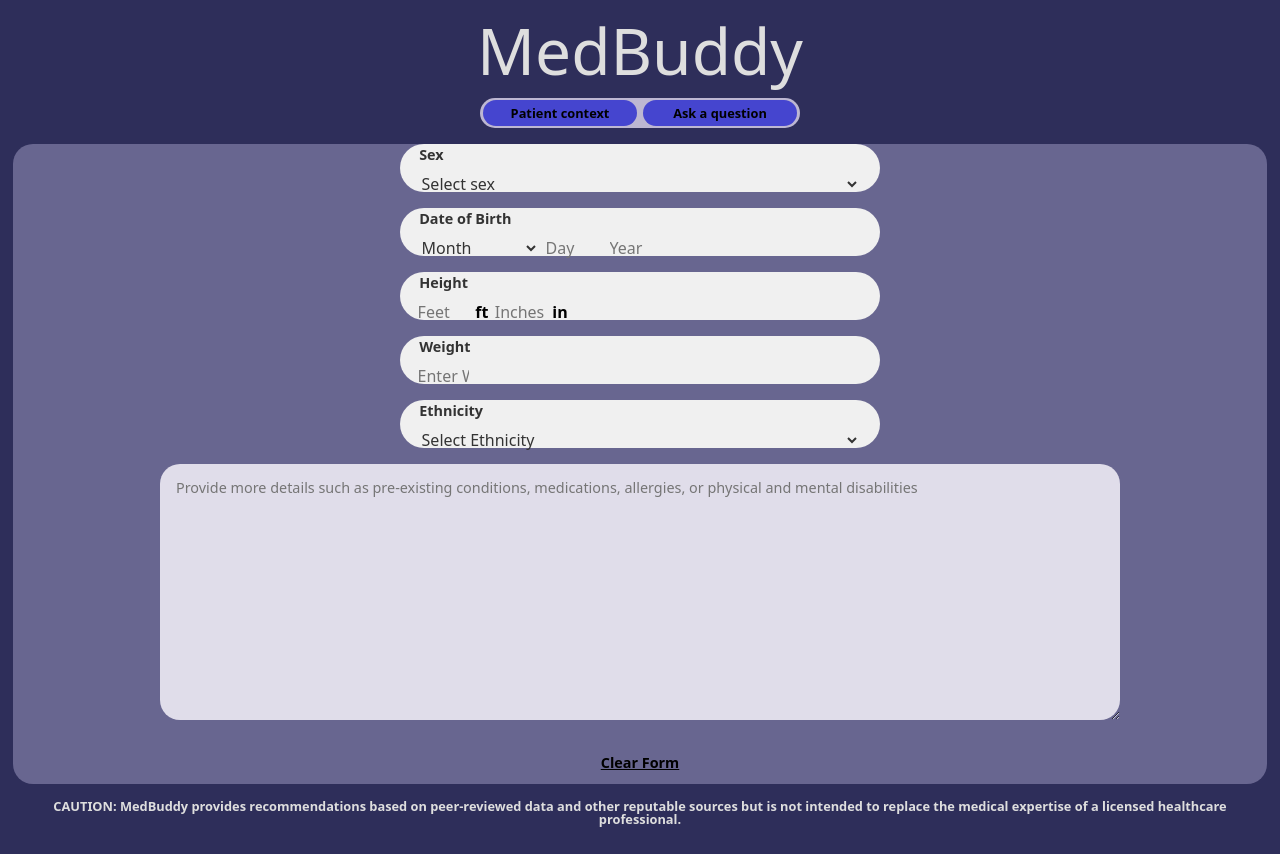
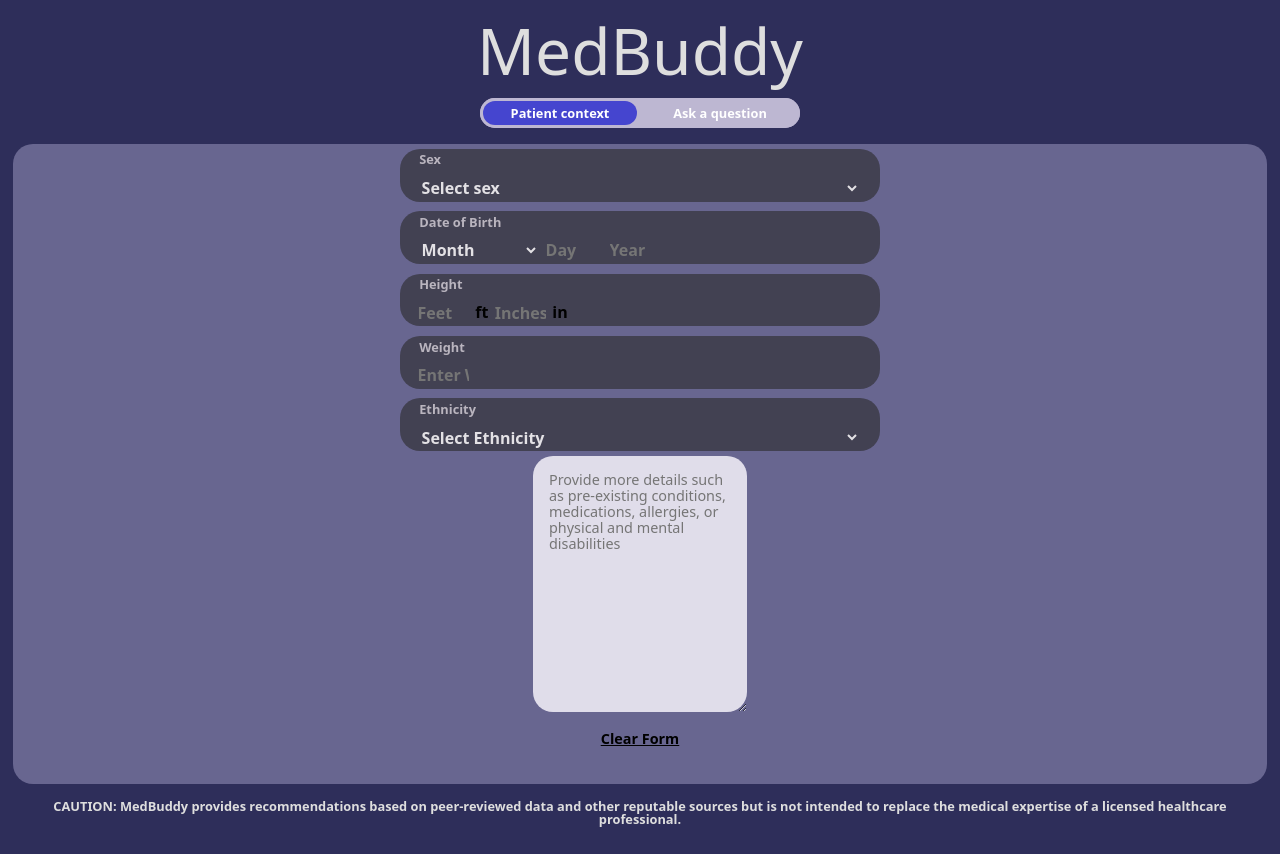
Before and after one commit to wang-morris/med-buddy, a React (Vite) app in the folder client/: page / in a window 1280 px wide. Built offline with nearby package versions, Linux system fonts and the light colour scheme; no server answers.

Commit message:
toggle bar component

```diff
--- a/client/src/App.css
+++ b/client/src/App.css
@@ -27,17 +27,28 @@
   font-weight: 600;
   width: 12rem;
   height: 1.5rem;
-  background-color: #4545cf;
   border-radius: 20px;
   padding: 0.2rem;
   margin: 0.2rem;
   padding-bottom: 1.3rem;
+  border: none;
+}
+
+.toggle-item.inactive {
+  background-color: transparent;
+  color: white;
+}
+
+.toggle-item.active {
+  background-color: #4545cf;
+  color: white;
+  border: none;
 }
 
 .app-form {
   display: flex;
   flex-direction: column;
-  gap: 1rem;
+  align-items: center;
   background-color: #686690;
   height: 40rem;
   width: 100%;
@@ -49,19 +60,19 @@
   display: flex;
   align-items: center;
   justify-content: space-between;
-  background-color: #f0f0f0;
-  border-radius: 25px;
+  background-color: #424152;
+  border-radius: 20px;
   padding: 0.7rem;
-  height: 3rem;
+  height: 3.3rem;
   width: 95%;
   max-width: 30rem;
-  margin: 0 auto;
+  margin: 0.3rem;
   font-weight: 700;
 }
 
 .form-group label {
-  font-size: 0.9rem;
-  color: #333;
+  font-size: 0.8rem;
+  color: rgb(186, 181, 191);
   text-align: left;
   margin-top: 0.7rem;
   margin-left: 0.5rem;
@@ -72,9 +83,10 @@
   border: none;
   background-color: transparent;
   font-size: 1rem;
+  font-weight: 600;
   padding: 0.4rem;
   outline: none;
-  color: #333;
+  color: rgb(227, 225, 229);
 }
 
 .form-group select {
@@ -100,11 +112,12 @@
   align-items: flex-start;
   width: 100%;
   max-width: 30rem;
+  margin-bottom: 0.3rem;
 }
 
 .form-textbox {
   height: 16rem;
-  width: 95%;
+  width: 100%;
   max-width: 60rem;
   border-radius: 20px;
   border: none;
--- a/client/src/App.tsx
+++ b/client/src/App.tsx
@@ -1,5 +1,6 @@
 import { useEffect } from 'react';
 import './App.css';
+import ToggleBar from './components/toggle-bar';
 
 export default function App() {
   useEffect(() => {
@@ -23,8 +24,7 @@ export default function App() {
         <h1>MedBuddy</h1>
       </header>
       <div className="toggle-container">
-        <button className="toggle-item">Patient context</button>
-        <button className="toggle-item">Ask a question</button>
+        <ToggleBar />
       </div>
       <form className="app-form">
         <div className="form-group">
@@ -132,7 +132,6 @@ export default function App() {
             </select>
           </div>
         </div>
-        <div>
         <div form-textbox-container>
           <textarea
             className="form-textbox"
@@ -140,7 +139,6 @@ export default function App() {
             name="textbox-name"
             placeholder="Provide more details such as pre-existing conditions, medications, allergies, or physical and mental disabilities"
           />
-          </div>
         </div>
         <button type="reset" className="clear-button">
           Clear Form
--- /dev/null
+++ b/client/src/components/toggle-bar.css
@@ -0,0 +1,32 @@
+.toggle-container {
+  display: flex;
+  justify-content: center;
+  align-items: center;
+  width: 20rem;
+  height: 1.9rem;
+  background-color: rgb(189, 183, 210);
+  border-radius: 20px;
+}
+
+.toggle-item {
+  font-size: 0.8rem;
+  font-weight: 600;
+  width: 12rem;
+  height: 1.5rem;
+  border-radius: 20px;
+  padding: 0.2rem;
+  margin: 0.2rem;
+  padding-bottom: 1.3rem;
+  border: none;
+}
+
+.toggle-item.inactive-toggle {
+  background-color: transparent;
+  color: white;
+}
+
+.toggle-item.active-toggle {
+  background-color: #4545cf;
+  color: white;
+  border: none;
+}
--- /dev/null
+++ b/client/src/components/toggle-bar.tsx
@@ -0,0 +1,35 @@
+import { useState } from 'react';
+import './toggle-bar.css';
+
+function ToggleBar() {
+  const [activeButton, setActiveButton] = useState('patient context');
+
+  function handleButtonClick(button: string) {
+    setActiveButton(button);
+  }
+
+  return (
+    <div className="toggle-container">
+      <button
+        className={`toggle-item ${
+          activeButton === 'patient context'
+            ? 'active-toggle'
+            : 'inactive-toggle'
+        }`}
+        onClick={() => handleButtonClick('patient context')}>
+        Patient context
+      </button>
+      <button
+        className={`toggle-item ${
+          activeButton === 'ask a question'
+            ? 'active-toggle'
+            : 'inactive-toggle'
+        }`}
+        onClick={() => handleButtonClick('ask a question')}>
+        Ask a question
+      </button>
+    </div>
+  );
+}
+
+export default ToggleBar;
```
Also changed, not shown: client/src/chat.css (added), client/src/chat.tsx (added). Lines whose indentation alone changed are shown as unchanged.
